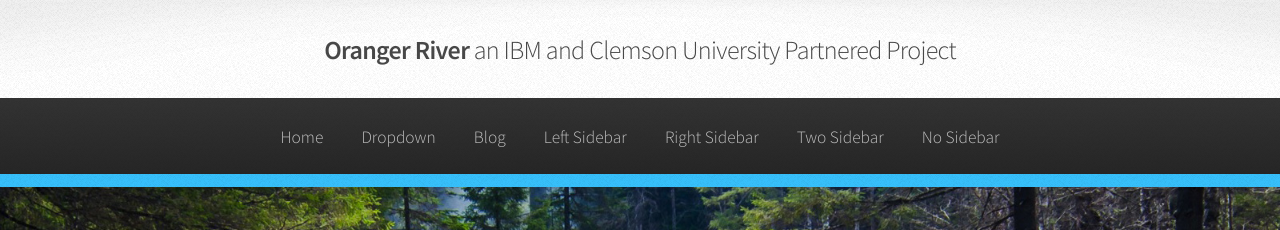
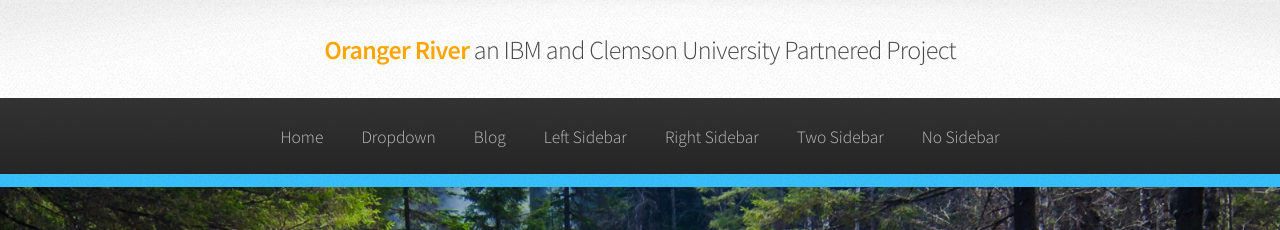
Before and after one commit to TriSpade/OrangeRiver, a Jekyll site: the page built from index.html, in a window 1280 px wide. Shown: the top 230 px of the page. Built offline with Jekyll 4.4.1, drawn with Linux system fonts in a browser that asks for light colours; the list of posts is cut into pages by our own code.

Commit message:
Update header.html

```diff
--- a/_includes/header.html
+++ b/_includes/header.html
@@ -29,7 +29,7 @@
 			<div id="header">
 
 				<!-- Logo -->
-					<h1><a href="{{ site.baseurl }}/index.html" id="logo" color="orange">Oranger River <em>an IBM and Clemson University Partnered Project</em></a></h1>
+					<h1><a href="{{ site.baseurl }}/index.html" id="logo"><font color="orange">Oranger River</font> <em>an IBM and Clemson University Partnered Project</em></a></h1>
 
 				<!-- Nav -->
 					<nav id="nav">
```
